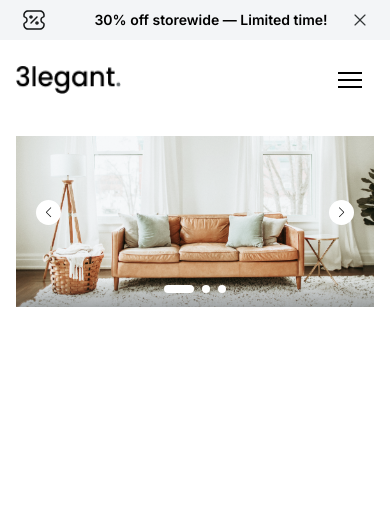
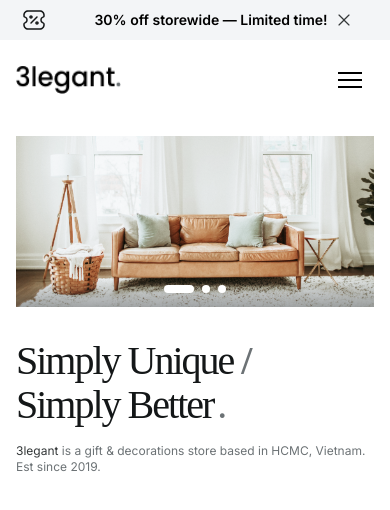
Before and after one commit to Ostashevskyi/3legnat, a Next.js app: page / in a window 390 px wide. Shown: the top 510 px of the page. Built offline with nearby package versions, Linux system fonts and the light colour scheme.

Commit message:
create hero text section

```diff
--- a/app/globals.css
+++ b/app/globals.css
@@ -44,6 +44,25 @@
   }
   .h7 {
     @apply _based text-20 leading-28;
+  }
+
+  .heading1 {
+    @apply _based text-80 leading-84;
+  }
+  .heading2 {
+    @apply _based text-72 leading-76;
+  }
+  .heading3 {
+    @apply _based text-54 leading-58;
+  }
+  .heading4 {
+    @apply _based text-40 leading-44;
+  }
+  .heading5 {
+    @apply _based text-34 leading-38;
+  }
+  .heading6 {
+    @apply _based text-28 leading-34;
   }
 }
 
@@ -179,6 +198,10 @@
   .max-container {
     @apply max-w-[1120px] m-auto;
   }
+
+  .p-mobile {
+    @apply px-4 xl:px-0;
+  }
 }
 
 @layer components {
--- a/components/Discount.tsx
+++ b/components/Discount.tsx
@@ -4,7 +4,7 @@ import React from "react";
 
 const Discount = () => {
   return (
-    <div className="bg-neutral_02 py-2 flex items-center">
+    <div className="bg-neutral_02 py-2 flex items-center p-mobile">
       <div className="flex gap-12 justify-center items-center m-auto">
         <Image
           src={"/icons/ticket-percent.svg"}
--- a/components/Hero.tsx
+++ b/components/Hero.tsx
@@ -5,6 +5,17 @@ const Hero = () => {
   return (
     <div>
       <Carousel />
+
+      <section className="flex items-center justify-between p-mobile flex-wrap">
+        <h2 className="text-neutral_07 heading4 lg:heading2 mb-4">
+          Simply Unique<span className="text-neutral_04 font-bold ml-2">/</span>
+          <br /> Simply Better<span className="text-neutral_04 ml-1">.</span>
+        </h2>
+        <p className="lg:mr-7 text-neutral_04 text-xs lg:text-base max-w-[424px]">
+          <span className="text-neutral_05">3legant </span>is a gift &
+          decorations store based in HCMC, Vietnam. Est since 2019.
+        </p>
+      </section>
     </div>
   );
 };
--- a/components/Navbar.tsx
+++ b/components/Navbar.tsx
@@ -28,7 +28,7 @@ const Navbar = () => {
         className={
           isOpen
             ? "p-6 h-screen"
-            : "max-container py-4 grid grid-cols-1 lg:grid-cols-3 px-4 lg:px-0"
+            : "max-container py-4 grid grid-cols-1 lg:grid-cols-3 p-mobile"
         }
       >
         <div className="mb-4 flex justify-between items-center">
--- a/components/Sliders/Carousel.tsx
+++ b/components/Sliders/Carousel.tsx
@@ -12,7 +12,7 @@ import "./index.css";
 
 const Carousel = () => {
   return (
-    <div className="mx-4 lg:mx-0">
+    <div className="p-mobile mb-8">
       <Swiper
         modules={[Pagination, Navigation]}
         pagination={{
--- a/components/Sliders/index.css
+++ b/components/Sliders/index.css
@@ -29,23 +29,9 @@
 }
 
 @media (max-width: 767px) {
-  .hero-slider .swiper-button-next::after,
-  .swiper-button-prev::after {
-    font-size: 10px;
-  }
-
   .hero-slider .swiper-button-next,
   .swiper-button-prev {
-    width: 25px;
-    height: 25px;
-  }
-
-  .hero-slider .swiper-button-next {
-    margin-right: 10px;
-  }
-
-  .hero-slider .swiper-button-prev {
-    margin-left: 10px;
+    display: none;
   }
 }
 
```
